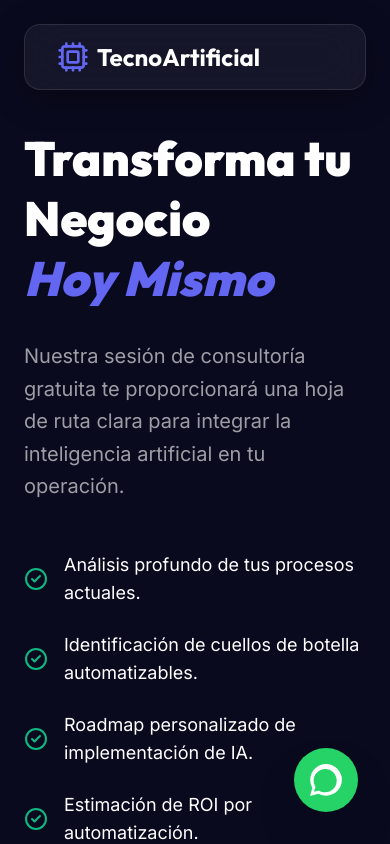
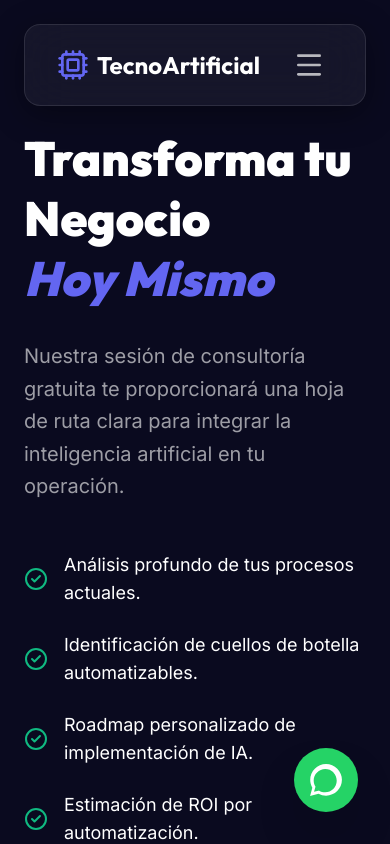
Before and after one commit to mvaldes86-pixel/tecnoartificial, a Next.js app: page /consultoria in a window 390 px wide. Shown: the top 844 px of the page. Built offline with nearby package versions, Linux system fonts and the light colour scheme.

Commit message:
Mobile: Added Menu + Correct WhatsApp Number

```diff
--- a/src/app/layout.tsx
+++ b/src/app/layout.tsx
@@ -40,12 +40,13 @@ export default function RootLayout({
 
         {/* Botón WhatsApp Flotante */}
         <a
-          href="https://wa.me/569XXXXXXXX"
+          href="https://wa.me/56929510388"
           target="_blank"
           rel="noopener noreferrer"
           className="fixed bottom-8 right-8 z-[100] bg-[#25D366] p-4 rounded-full shadow-2xl hover:scale-110 active:scale-95 transition-all group"
           aria-label="Contactar por WhatsApp"
         >
+
           <svg className="w-8 h-8 text-white fill-current" viewBox="0 0 24 24">
             <path d="M.057 24l1.687-6.163c-1.041-1.804-1.588-3.849-1.587-5.946.003-6.556 5.338-11.891 11.893-11.891 3.181.001 6.167 1.24 8.413 3.488 2.246 2.248 3.484 5.232 3.483 8.412-.003 6.557-5.338 11.892-11.893 11.892-1.997-.001-3.951-.5-5.688-1.448l-6.308 1.656zm17.51-17.75c-1.637-1.638-3.812-2.54-6.124-2.541-4.782 0-8.674 3.891-8.676 8.673-.001 1.748.52 3.418 1.499 4.864l-.161-.274-1.076 3.931 4.026-1.056-.252.149c1.378.816 2.949 1.244 4.558 1.245 4.783 0 8.675-3.891 8.677-8.674.001-2.316-.902-4.492-2.541-6.118z"/>
           </svg>
--- a/src/components/Navbar.tsx
+++ b/src/components/Navbar.tsx
@@ -1,10 +1,12 @@
 'use client';
 
-import React from 'react';
+import React, { useState } from 'react';
 import Link from 'next/link';
-import { Cpu } from 'lucide-react';
+import { Cpu, Menu, X } from 'lucide-react';
 
 export default function Navbar() {
+  const [isMenuOpen, setIsMenuOpen] = useState(false);
+
   return (
     <nav className="fixed top-0 left-0 right-0 z-50 flex justify-center p-6">
       <div className="glass flex items-center justify-between w-full max-w-7xl px-8 py-4 rounded-2xl">
@@ -16,6 +18,7 @@ export default function Navbar() {
 
 
 
+        {/* Desktop Menu */}
         <div className="hidden md:flex items-center gap-8">
           <Link href="/#servicios" className="text-white/70 hover:text-white transition-colors">Servicios</Link>
           <Link href="/#nosotros" className="text-white/70 hover:text-white transition-colors">Nosotros</Link>
@@ -25,8 +28,29 @@ export default function Navbar() {
           </Link>
         </div>
 
+        {/* Mobile Menu Button */}
+        <button
+          onClick={() => setIsMenuOpen(!isMenuOpen)}
+          className="md:hidden p-2 text-white/70 hover:text-white"
+        >
+          {isMenuOpen ? <X className="w-8 h-8" /> : <Menu className="w-8 h-8" />}
+        </button>
 
+        {/* Mobile Dropdown */}
+        {isMenuOpen && (
+          <div className="absolute top-full left-0 right-0 mt-2 p-6 glass rounded-3xl md:hidden animate-in slide-in-from-top-4 duration-300">
+            <div className="flex flex-col gap-6 text-center">
+              <Link onClick={() => setIsMenuOpen(false)} href="/#servicios" className="text-lg py-2">Servicios</Link>
+              <Link onClick={() => setIsMenuOpen(false)} href="/#nosotros" className="text-lg py-2">Nosotros</Link>
+              <Link onClick={() => setIsMenuOpen(false)} href="/#proceso" className="text-lg py-2">Proceso</Link>
+              <Link onClick={() => setIsMenuOpen(false)} href="/consultoria" className="bg-primary py-4 rounded-2xl font-bold">
+                Consultoría Gratis
+              </Link>
+            </div>
+          </div>
+        )}
       </div>
     </nav>
+
   );
 }
```
